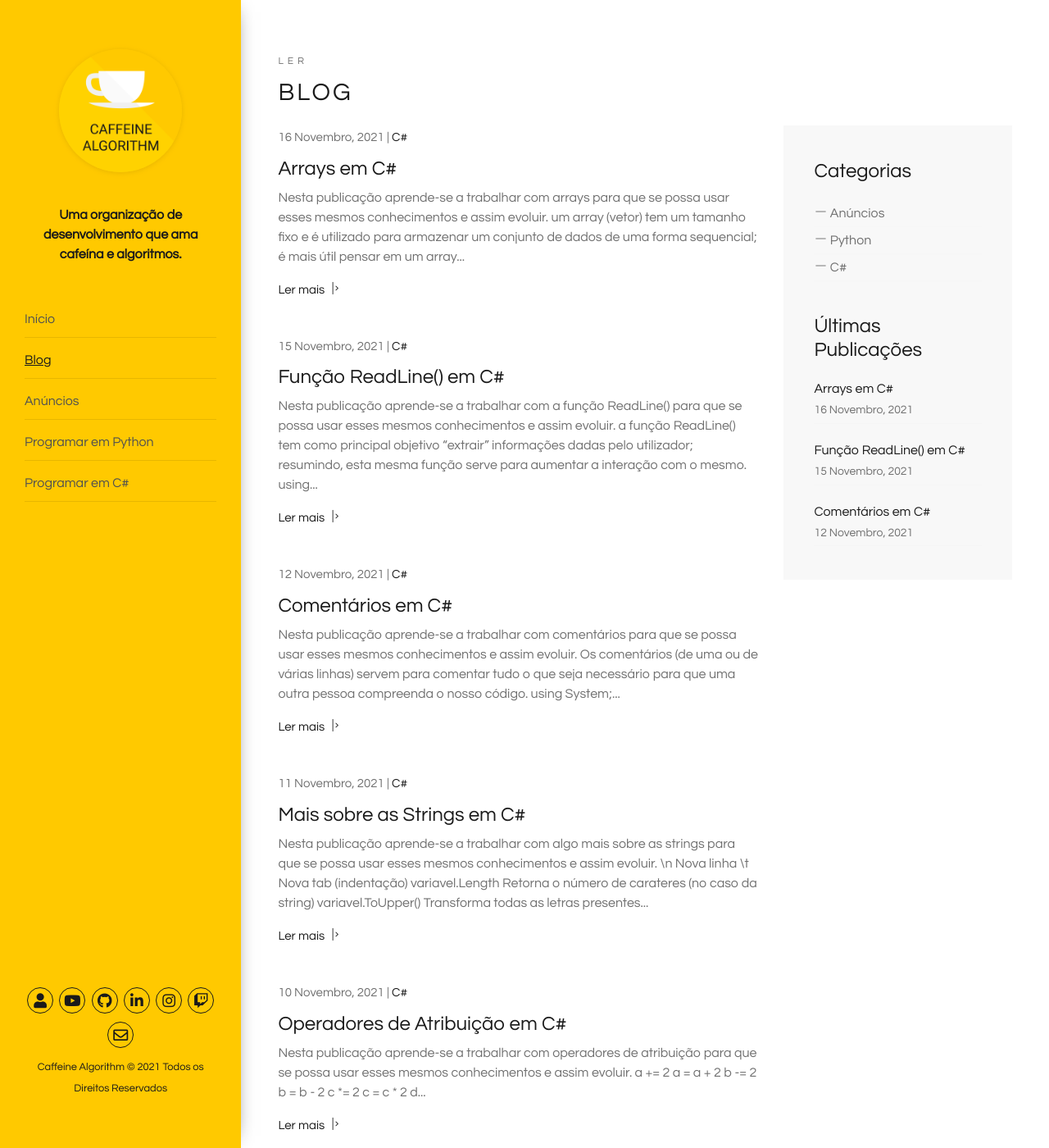
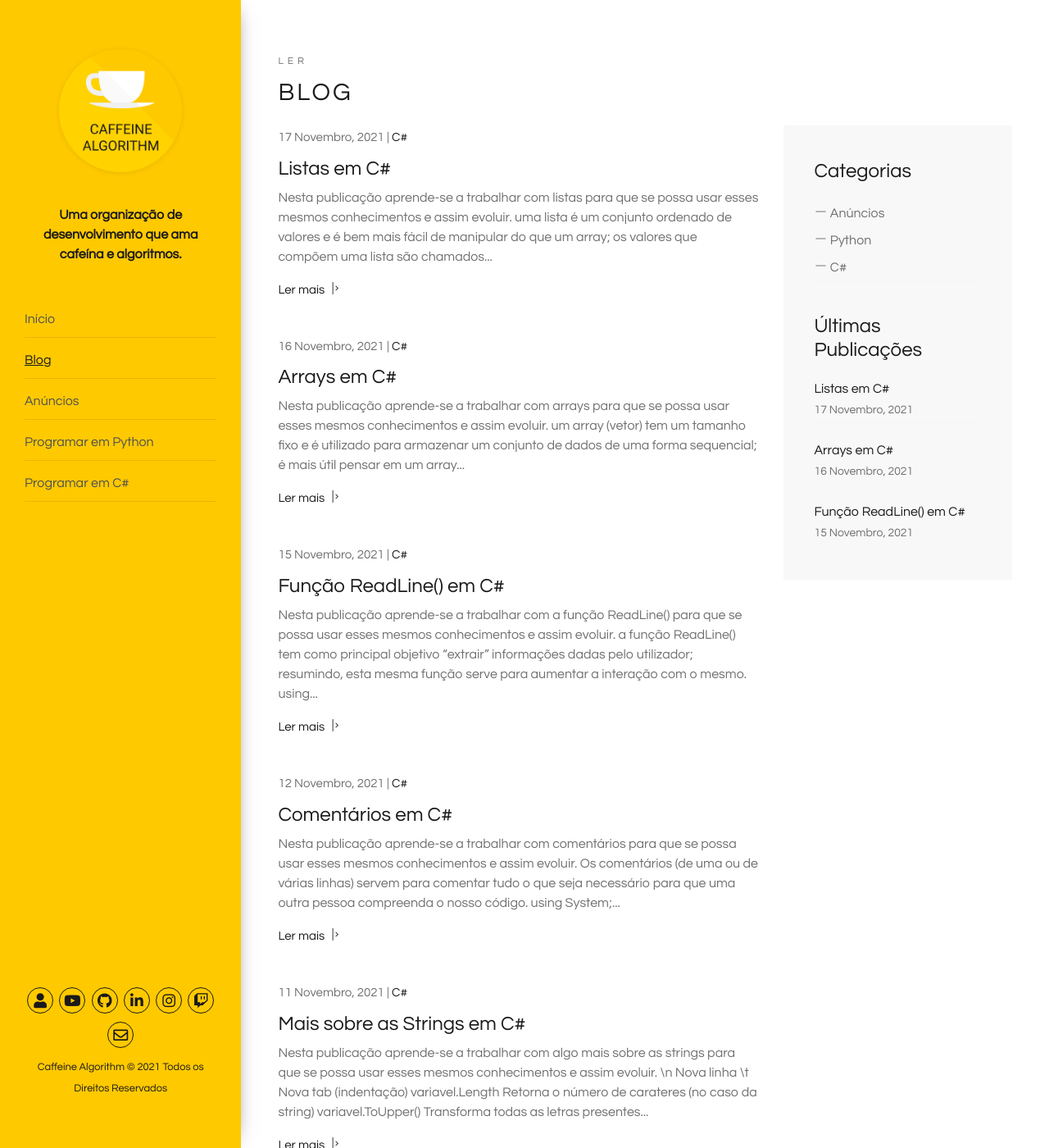
Before and after one commit to caffeinealgorithm/caffeinealgorithm.github.io, a Jekyll site: the page built from blog/index.html, in a window 1280 px wide and 1400 px high. Shown: the whole window at 82% size. Built offline with Jekyll 4.4.1, drawn with Linux system fonts in a browser that asks for light colours; the list of posts is cut into pages by our own code; some of the changed text lies outside the part shown.

Commit message:
Add 11º episode of the C# programming series

````diff
--- /dev/null
+++ b/_posts/2021-11-17-listas-em-csharp.md
@@ -0,0 +1,47 @@
+---
+layout: post
+excerpt: Blog
+title: 'Listas em C#'
+description: 'Descobre como se trabalha com listas na linguagem de programação C#. Obtém respostas às tuas dúvidas com a teoria e os exemplos apresentados.'
+keywords: 'c#, csharp, listas, lista, publicação'
+date: 2021-11-17
+categories: [C#]
+---
+
+Nesta publicação aprende-se a trabalhar com listas para que se possa usar esses mesmos conhecimentos e assim evoluir.
+
+- uma lista é um conjunto ordenado de valores e é bem mais fácil de manipular do que um array;
+- os valores que compõem uma lista são chamados de elementos (tal como nos arrays).
+
+```csharp
+using System;
+using System.Collections.Generic;
+using System.Linq;
+
+namespace Base {
+  class Listas {
+    public void Run() {
+      List<string> cores = new List<string>();
+
+      cores.Add("Azul");
+      cores.Add("Verde");
+      cores.Add("Amarelo");
+      cores.Add("Vermelho");
+      cores.Add("Laranja");
+
+      cores.Remove("Laranja");
+      cores.Reverse();
+      cores.Sort();
+      // cores.Clear();
+
+      Console.WriteLine($"Número de cores: {cores.Count}"); // Número de cores: 4
+      Console.WriteLine($"Primeira cor: {cores.First()}"); // Primeira cor: Amarelo
+      Console.WriteLine($"Última cor: {cores.Last()}"); // Última cor: Vermelho
+    }
+  }
+}
+```
+
+Não te esqueças de [assistir ao vídeo](https://youtu.be/Eov-gcwg9zc){:target="\_blank"} e podes sempre ler esta publicação [em inglês](https://nelsonsilvadev.com/blog/20211117/lists-in-csharp/){:target="\_blank"}.
+
+### _Happy coding!_
--- a/index.html
+++ b/index.html
@@ -73,7 +73,7 @@ keywords: organização, desenvolvimento, cafeína, algoritmos, publicações, v
       </div>
 
       <div class="row">
-        {% for video in site.csharp %} {% if video.id == "/csharp/10" %}
+        {% for video in site.csharp %} {% if video.id == "/csharp/11" %}
         <div
           class="col-xs-12 col-sm-3 col-sm-6 col-lg-6 col-xl-3 animate-box"
           data-animate-effect="fadeInLeft"
````
Also changed, not shown: _csharp/11.md (added, +5 -0 lines), assets/img/playlists/csharp/11.png (added).
